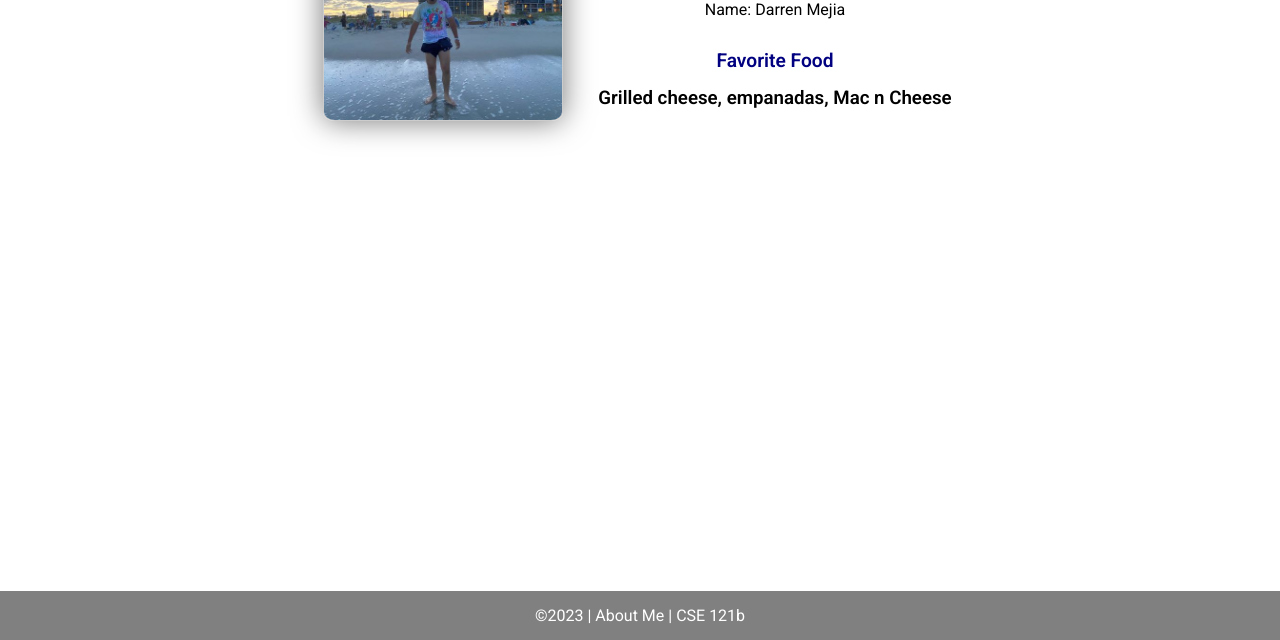
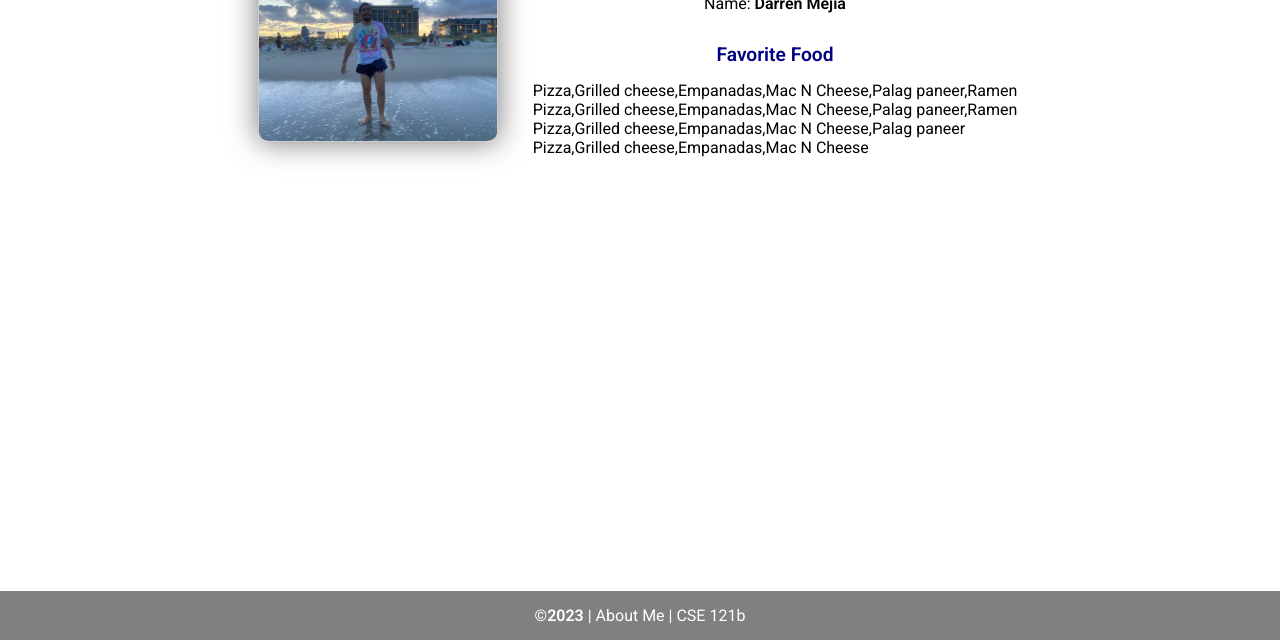
Before and after one commit to darrenmejiayepez1998/cse121b, a plain HTML site: page week 2/index.html in a window 1280 px wide. Shown: the part 160-800 px from the top of the page. Drawn offline with Linux system fonts and the light colour scheme.

Commit message:
made corrections on the activity

```diff
--- a/week 2/index.html
+++ b/week 2/index.html
@@ -26,13 +26,12 @@
   </nav>
   <main id="home">
     <picture>
-      <img src="images/myprofileimage.jpg" alt="myimage">
+      <img src="images/myprofileimage.jpg" alt="Placeholder Image">
     </picture>
     <section>
       <h1>About Me</h1>
-      <div class="info">Name: Darren Mejia<span id="name"></span></div>
+      <div class="info">Name: <span id="name"></span></div>
       <h2>Favorite Food</h2>
-      <h3>Grilled cheese, empanadas, Mac n Cheese</h3>
       <div class="block" id="food"></div>
     </section>
   </main>
--- a/week 2/scripts/w02-task.js
+++ b/week 2/scripts/w02-task.js
@@ -3,19 +3,22 @@
 /* Step 1 - Setup type tasks - no code required */
 
 /* Step 2 - Variables */
-let fullName = 'Darren Mejia';
-let currentYear = currentYear;
-let profilePicture = 'images/myprofileimage.jpg';
+let fullName = "Darren Mejia";
+const d = new Date();
+const currentYear = d.getFullYear();
+let profilePicture = "images/myprofileimage.jpg"
 
 /* Step 3 - Element Variables */
-const nameElement = document.getElementById('name');
-const foodElement = document.getElementById('food');
-const yearElement = document.querySelector('#year');
-const imageElement = document.getElementById('Profile');
+const nameElement = document.getElementById("name");
+const foodElement = document.getElementById("food");
+const yearElement = document.querySelector("#year");
+const imageElement = document.getElementById("PlaceholderImage")
 
 /* Step 4 - Adding Content */
-imageElement.setAttribute('src', profilePicture);
-nameElement.innerHTML = `<strong>${nameElement}</strong>`;
+nameElement.innerHTML = `<strong>${fullName}</strong>`;
+yearElement.innerHTML = `<strong>${currentYear}</strong> `;
+//imageElement.setAttribute("src", profilePicture);
+//imageElement.innerHTML = `<strong>${profilePicture}</strong>`
 
 
 /* Step 5 - Array */
```
